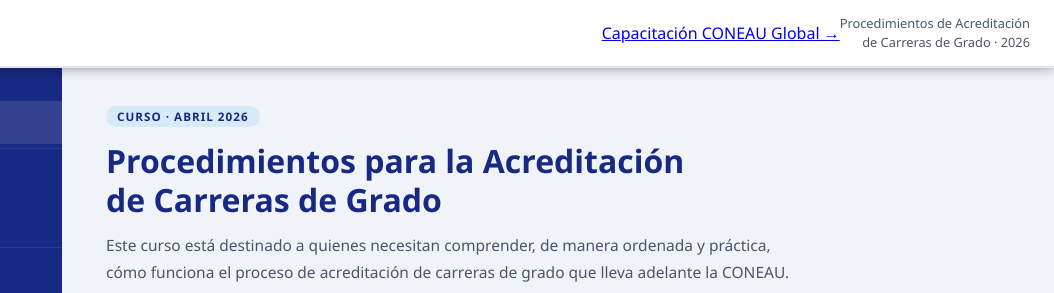
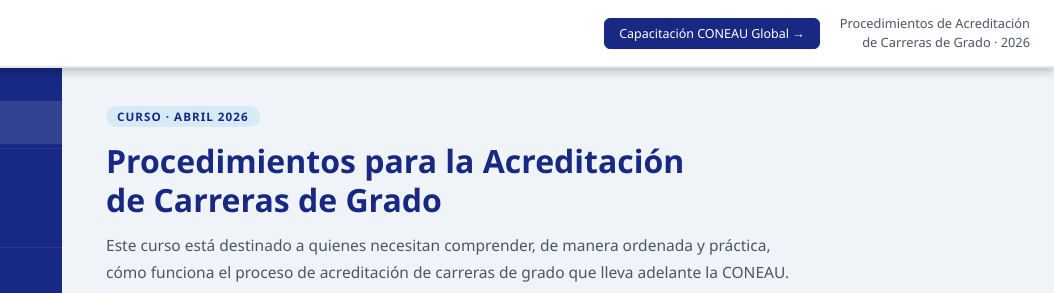
Before and after one commit to martinmachabanski/coneau-cursos, a plain HTML site: page curso_induccion_coneau.html in a window 1280 px wide. Shown: the top 293 px of the page, 226-1280 px from the left. Drawn offline with Linux system fonts and the light colour scheme.

Commit message:
Add files via upload

```diff
--- a/curso_induccion_coneau.html
+++ b/curso_induccion_coneau.html
@@ -36,7 +36,6 @@
     border-bottom: 2px solid #e2e8f0;
     display: flex;
     align-items: center;
-    gap: 0;
     padding: 0 24px;
     height: 68px;
     position: sticky;
@@ -47,7 +46,6 @@
   .header-logos {
     display: flex;
     align-items: center;
-    gap: 20px;
     flex: 1;
   }
   .logo-coneau {
@@ -57,13 +55,21 @@
   }
   .logo-coneau svg { display: block; }
   .header-course-name {
-    margin-left: auto;
-    text-align: right;
-    font-size: 0.8rem;
-    color: #4a5568;
-    line-height: 1.5;
-    white-space: nowrap;
-  }
+    margin-left: 20px; text-align: right;
+    font-size: 0.8rem; color: #4a5568; line-height: 1.5; white-space: nowrap;
+    flex-shrink: 0;
+  }
+  .btn-other-course {
+    margin-left: 20px;
+    background: var(--azul-oscuro);
+    border: 1px solid var(--azul-oscuro);
+    color: #fff; border-radius: 6px;
+    padding: 6px 14px; font-size: 0.78rem;
+    cursor: pointer; white-space: nowrap;
+    text-decoration: none; display: inline-block;
+    transition: background 0.2s;
+  }
+  .btn-other-course:hover { background: #1a3ca8; }
 
   /* ─── SIDEBAR ─────────────────────────────────────── */
   nav#sidebar {
```
